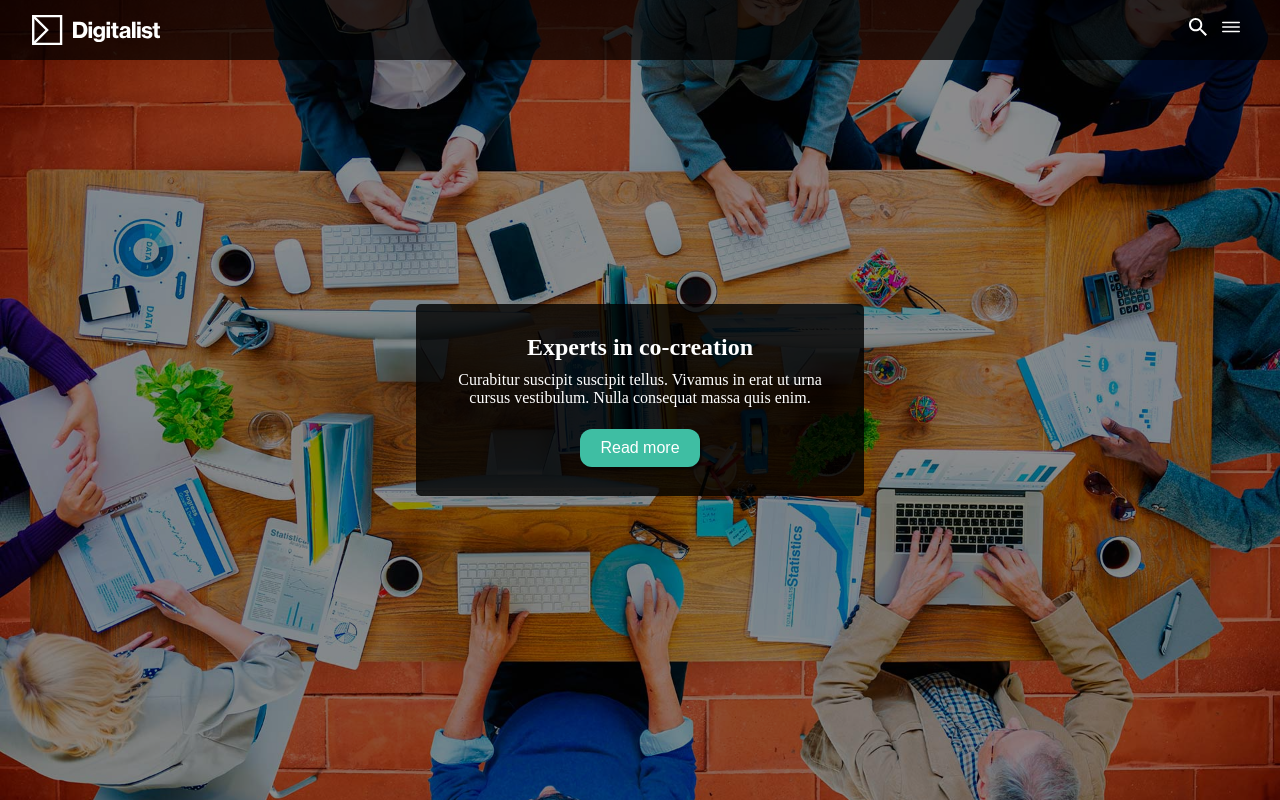
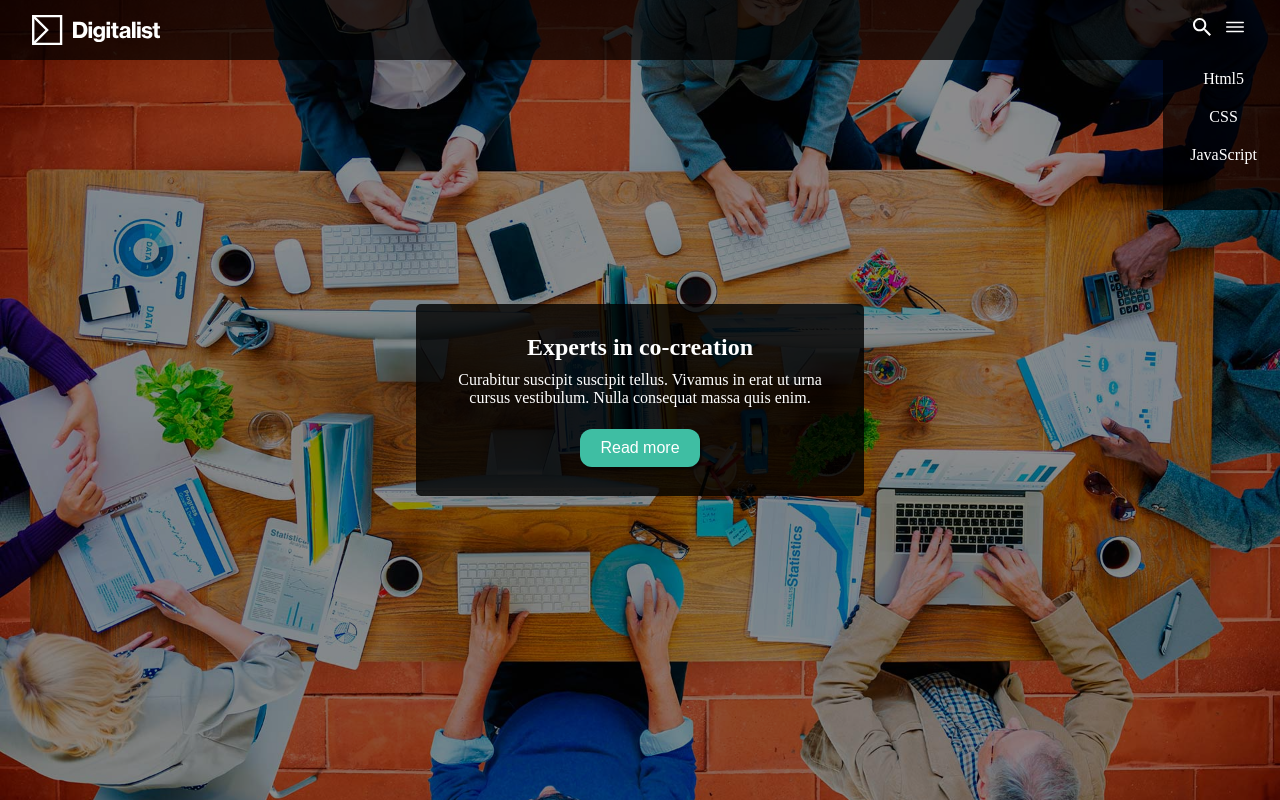
Before and after one commit to Chewbeccaz/digitalist-kodtest, a React (Vite) app in the folder client/: page / in a window 1280 px wide. Both pictures are taken after a click on the button 1231 px from the left and 29 px from the top of the page. Shown: the top 800 px of the page. Built offline with nearby package versions, Linux system fonts and the light colour scheme.

Commit message:
menucomponent and first styling added

```diff
--- /dev/null
+++ b/client/src/components/Menu.tsx
@@ -0,0 +1,20 @@
+import { useState } from "react";
+import { IoMenuOutline } from "react-icons/io5";
+import { MenuDropdown } from "./MenuDropdown";
+
+export const Menu = () => {
+  const [isMenuOpen, setIsMenuOpen] = useState(false);
+
+  const toggleMenu = () => {
+    setIsMenuOpen(!isMenuOpen);
+  };
+
+  return (
+    <div className="menu-container">
+      <button onClick={toggleMenu}>
+        <IoMenuOutline />
+      </button>
+      {isMenuOpen && <MenuDropdown />}
+    </div>
+  );
+};
--- /dev/null
+++ b/client/src/components/MenuDropdown.tsx
@@ -0,0 +1,17 @@
+export const MenuDropdown = () => {
+  return (
+    <div className="menu-dropdown">
+      <ul>
+        <li>
+          <a href="#link1">Html5</a>
+        </li>
+        <li>
+          <a href="#link2">CSS</a>
+        </li>
+        <li>
+          <a href="#link3">JavaScript</a>
+        </li>
+      </ul>
+    </div>
+  );
+};
--- a/client/src/components/Navbar.tsx
+++ b/client/src/components/Navbar.tsx
@@ -1,6 +1,4 @@
-import { IoMenuOutline } from "react-icons/io5";
-import { IoMdSearch } from "react-icons/io";
-import { useState } from "react";
+import { Menu } from "./Menu";
 import { Searchbox } from "./Searchbox";
 
 export const Navbar = () => {
@@ -13,9 +11,7 @@ export const Navbar = () => {
       </div>
       <div className="icons">
         <Searchbox />
-        <button>
-          <IoMenuOutline />
-        </button>
+        <Menu />
       </div>
     </nav>
   );
--- /dev/null
+++ b/client/src/styles/_menu.scss
@@ -0,0 +1,64 @@
+.menu-container {
+  display: flex;
+  align-items: center;
+  justify-content: space-between;
+  background-color: transparent;
+  padding: 10px 0;
+  overflow: hidden;
+  transition: max-height 0.8s ease-in-out, opacity 0.8s ease-in-out;
+}
+
+.menu-dropdown {
+  position: absolute;
+  top: 100%;
+  left: 65%;
+  transform: translateX(-50%);
+  min-height: 150px;
+  width: 50%;
+  background-color: rgba(0, 0, 0, 0.721);
+  opacity: 0;
+  transform: translateY(-10px);
+  animation: slide-down 0.6s forwards;
+
+  ul {
+    list-style: none;
+    padding: 0;
+    margin: 0;
+
+    li {
+      padding: 10px;
+      text-align: center;
+
+      a {
+        color: white;
+        text-decoration: none;
+
+        &:hover {
+          text-decoration: underline;
+        }
+      }
+    }
+  }
+}
+
+@keyframes slide-down {
+  from {
+    opacity: 0;
+    transform: translateY(-10px);
+  }
+  to {
+    opacity: 1;
+    transform: translateY(0);
+  }
+}
+
+@keyframes slide-up {
+  from {
+    opacity: 1;
+    transform: translateY(0);
+  }
+  to {
+    opacity: 0;
+    transform: translateY(-10px);
+  }
+}
--- a/client/src/styles/main.scss
+++ b/client/src/styles/main.scss
@@ -2,3 +2,4 @@
 @use "./heroBlock";
 @use "./navbar";
 @use "./searchbox";
+@use "./menu";
```
